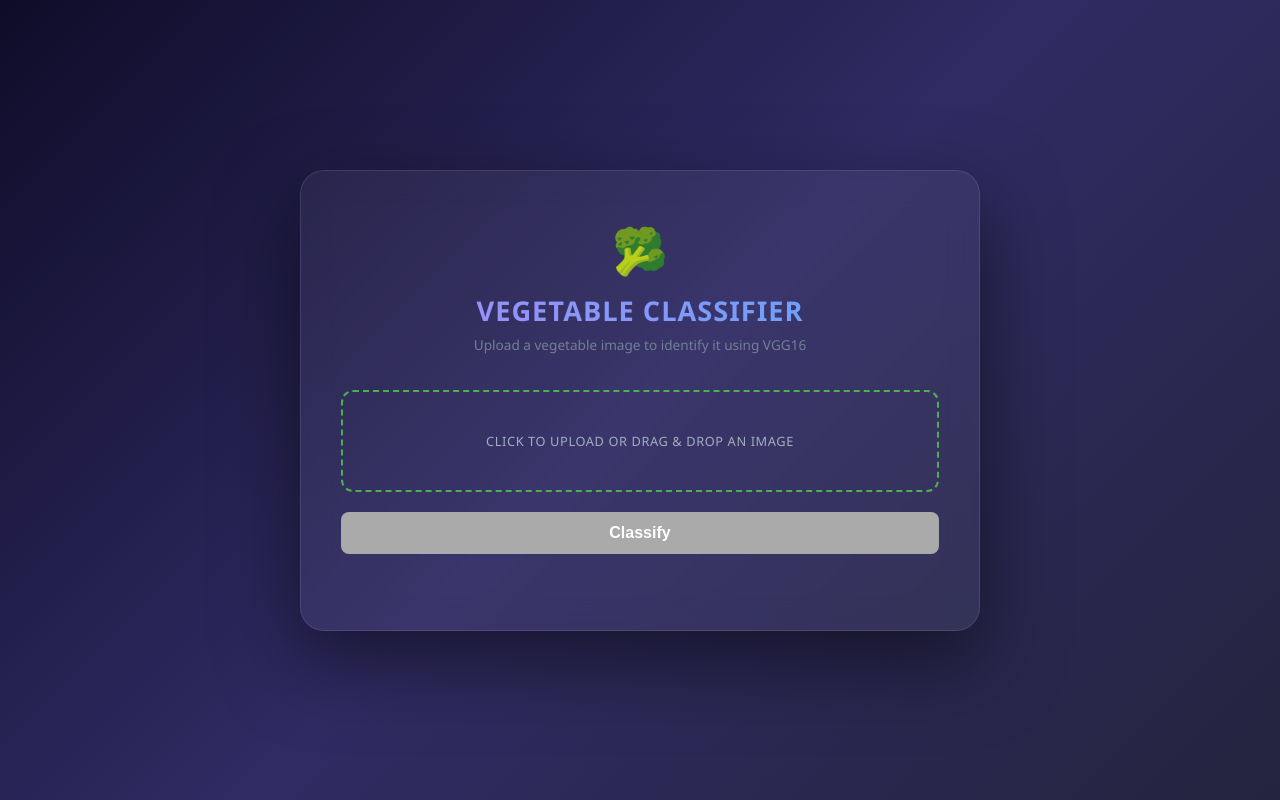
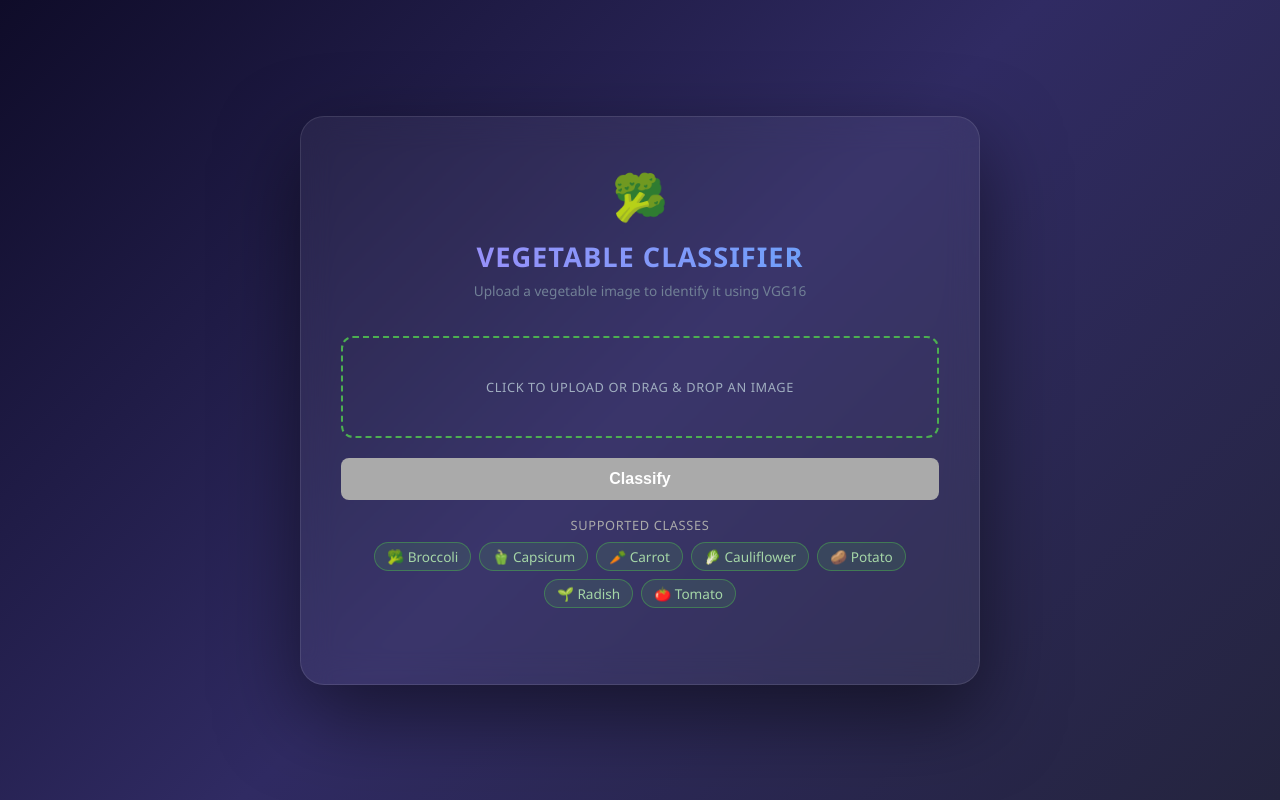
Before and after one commit to sanketl-talentica/mlops-vegetable-class-detection, a FastAPI app: page / in a window 1280 px wide. Run offline with FastAPI, Linux system fonts and the light colour scheme.

Commit message:
Fixed User App

```diff
--- a/config/model_params.py
+++ b/config/model_params.py
@@ -1,7 +1,7 @@
 # VGG16 fine-tuning hyperparameters
 VGG16_PARAMS = {
     "num_classes": 7,
-    "epochs": 5,
+    "epochs": 3,
     "learning_rate": 0.001,
     "momentum": 0.9,
     "weight_decay": 1e-4,
--- a/src/model_training.py
+++ b/src/model_training.py
@@ -127,7 +127,7 @@ class ModelTraining:
             mlflow.set_experiment("Vegetable Classification VGG16")
             with mlflow.start_run():
                 mlflow.set_tag("model_type", "VGG16")
-                mlflow.set_tag("dataset", "Vegetable_15_Classes")
+                mlflow.set_tag("dataset", "Vegetable_7_Classes")
                 mlflow.log_params(self.params)
 
                 logger.info("Starting model training pipeline")
--- a/templates/index.html
+++ b/templates/index.html
@@ -61,6 +61,31 @@
         }
         .result-box h3 { margin: 0 0 4px; color: #2e7d32; font-size: 1.3em; }
         .result-box p { margin: 0; color: #555; }
+        .classes-info {
+            margin-top: 16px;
+            text-align: center;
+        }
+        .classes-label {
+            font-size: 0.8em;
+            color: #aaa;
+            margin-bottom: 8px;
+            text-transform: uppercase;
+            letter-spacing: 0.05em;
+        }
+        .classes-grid {
+            display: flex;
+            flex-wrap: wrap;
+            justify-content: center;
+            gap: 8px;
+        }
+        .classes-grid span {
+            background: rgba(76,175,80,0.15);
+            border: 1px solid rgba(76,175,80,0.5);
+            border-radius: 20px;
+            padding: 4px 12px;
+            font-size: 0.85em;
+            color: #a5d6a7;
+        }
         .error-box {
             background: #ffebee;
             border-left: 5px solid #e53935;
@@ -88,6 +113,19 @@
     </label>
 
     <button id="predictBtn" disabled>Classify</button>
+
+    <div class="classes-info">
+        <p class="classes-label">Supported classes</p>
+        <div class="classes-grid">
+            <span>🥦 Broccoli</span>
+            <span>🫑 Capsicum</span>
+            <span>🥕 Carrot</span>
+            <span>🥬 Cauliflower</span>
+            <span>🥔 Potato</span>
+            <span>🌱 Radish</span>
+            <span>🍅 Tomato</span>
+        </div>
+    </div>
 
     <div id="result"></div>
 </div>
```
Also changed, not shown: 1 other file.
